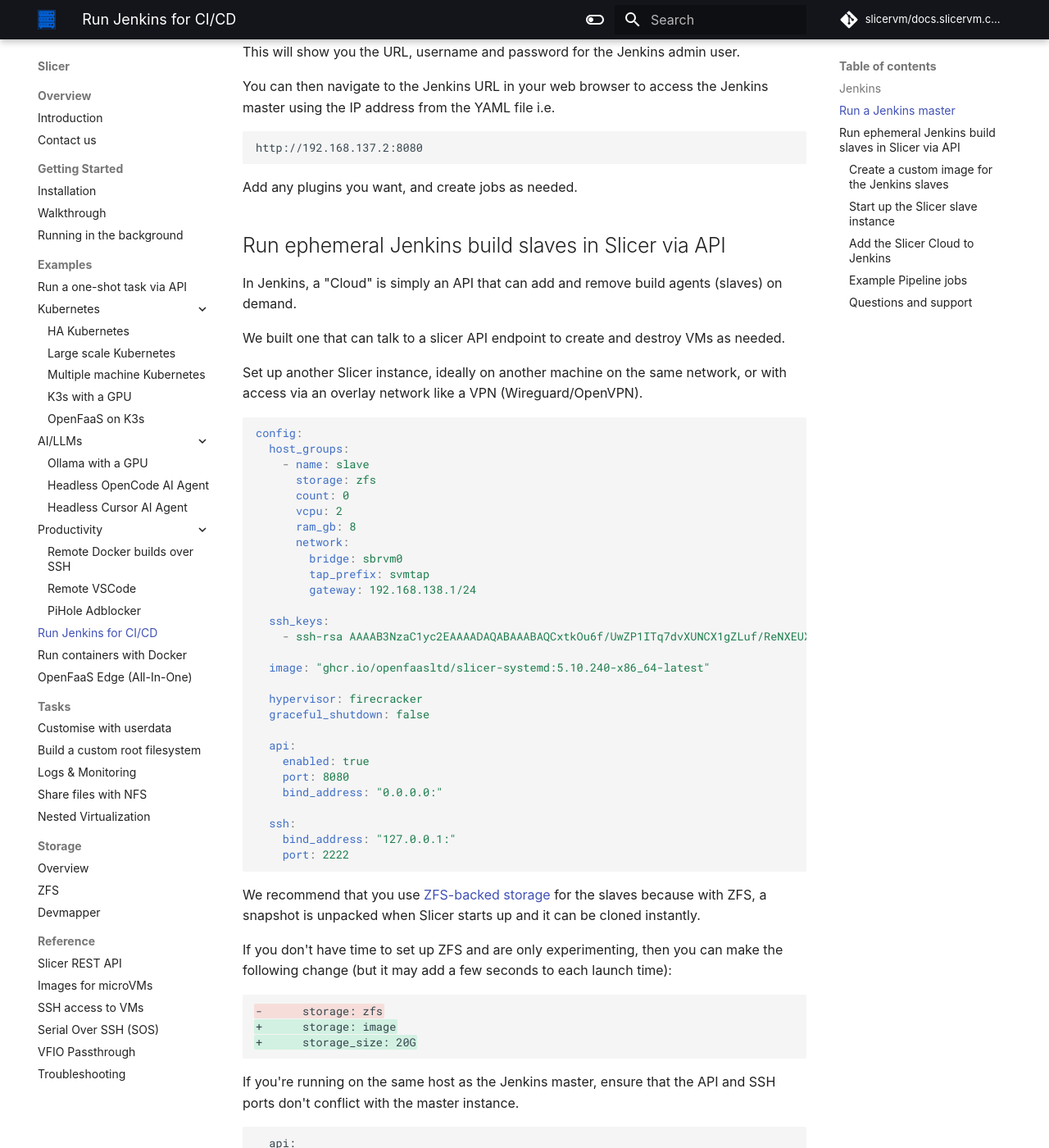
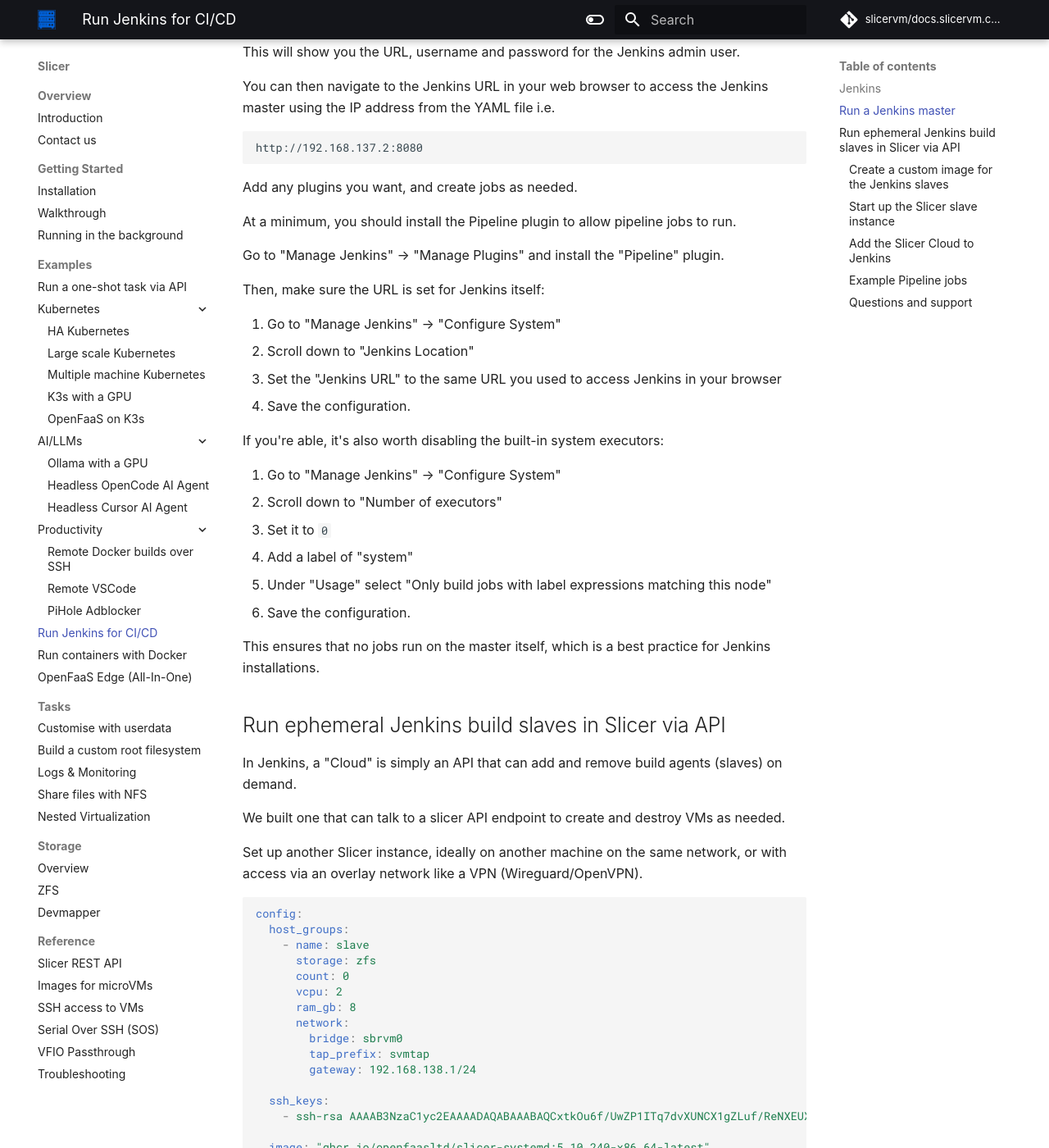
Before and after one commit to slicervm/docs.slicervm.com, an MkDocs documentation site: the page built from docs/examples/jenkins.md, in a window 1280 px wide and 1400 px high, scrolled down 3790 px. Shown: the whole window at 82% size. Built offline with MkDocs 1.6.1 and Material for MkDocs 9.7.7, drawn with Linux system fonts in a browser that asks for light colours; some web fonts are replaced; comment, search, counter and statistics services are not loaded.

Commit message:
Updates from Han
Signed-off-by: Alex Ellis (OpenFaaS Ltd) <alexellis2@gmail.com>

````diff
--- a/docs/examples/jenkins.md
+++ b/docs/examples/jenkins.md
@@ -189,6 +189,28 @@
 ```
 
 Add any plugins you want, and create jobs as needed.
+
+At a minimum, you should install the Pipeline plugin to allow pipeline jobs to run.
+
+Go to "Manage Jenkins" -> "Manage Plugins" and install the "Pipeline" plugin.
+
+Then, make sure the URL is set for Jenkins itself:
+
+1. Go to "Manage Jenkins" -> "Configure System"
+2. Scroll down to "Jenkins Location"
+3. Set the "Jenkins URL" to the same URL you used to access Jenkins in your browser
+4. Save the configuration.
+
+If you're able, it's also worth disabling the built-in system executors:
+
+1. Go to "Manage Jenkins" -> "Configure System"
+2. Scroll down to "Number of executors"
+3. Set it to `0`
+4. Add a label of "system"
+5. Under "Usage" select "Only build jobs with label expressions matching this node"
+6. Save the configuration.
+
+This ensures that no jobs run on the master itself, which is a best practice for Jenkins installations.
 
 ## Run ephemeral Jenkins build slaves in Slicer via API
 
````
